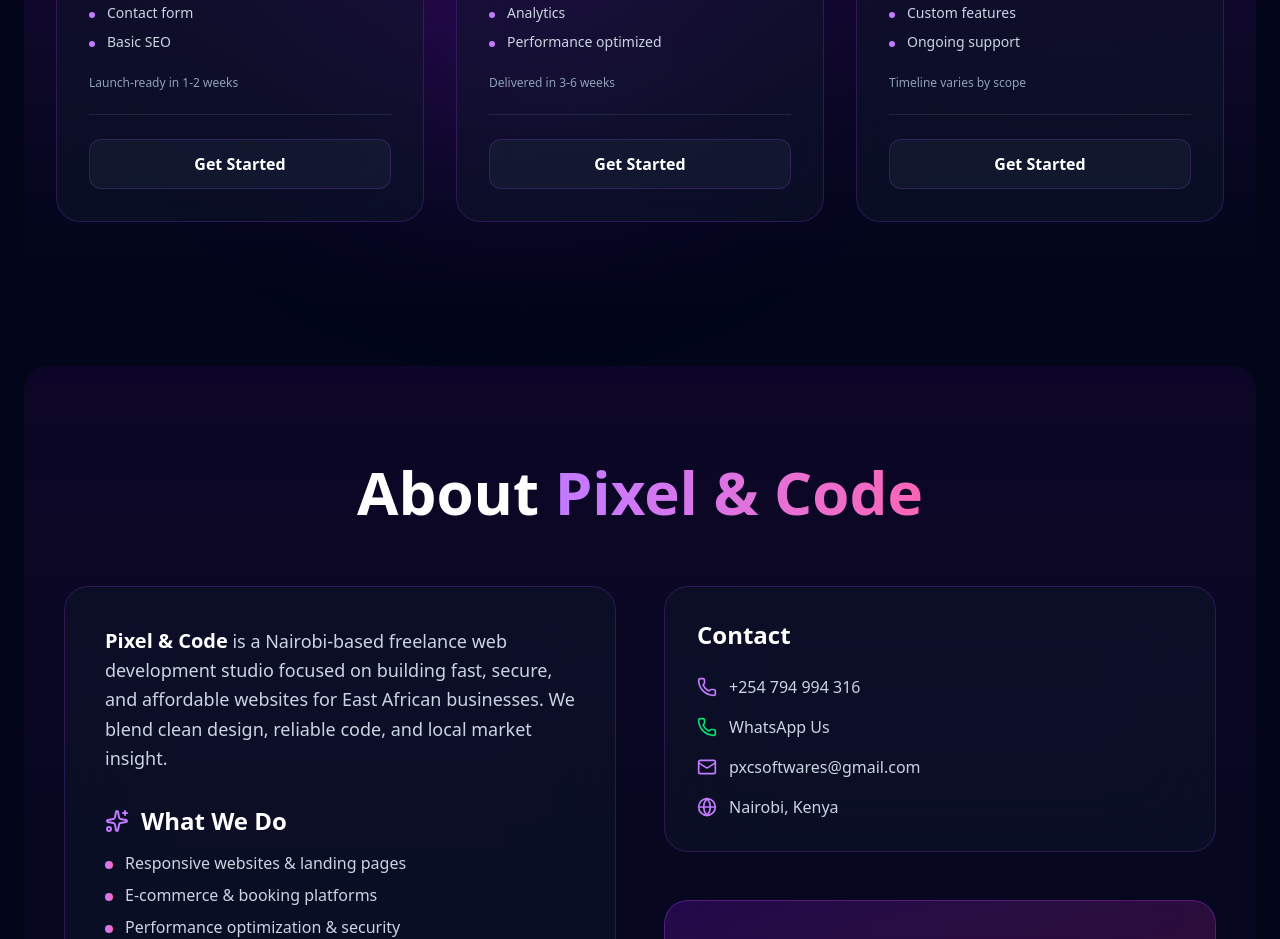
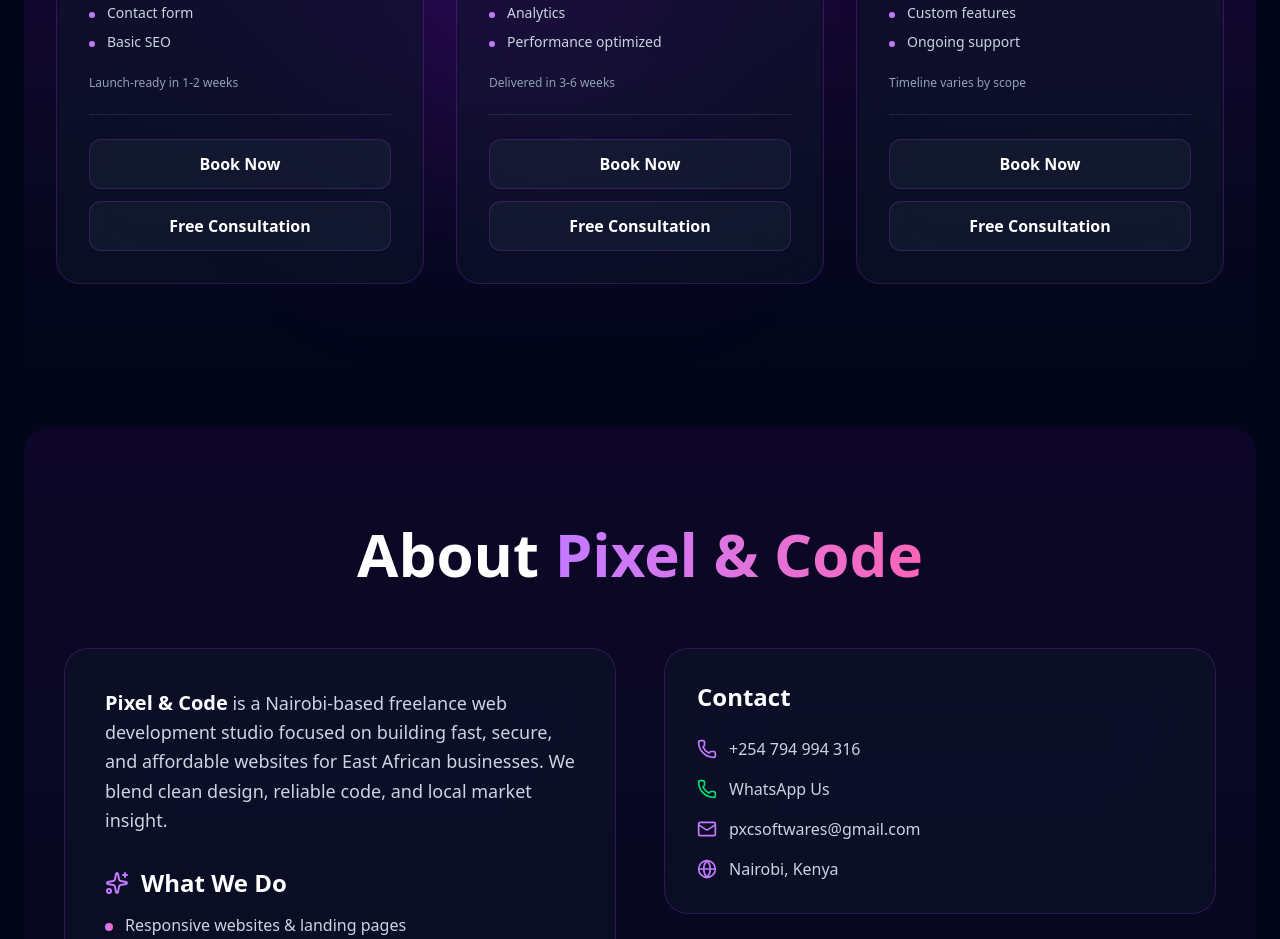
Before and after one commit to Alv3n-bot/Pixel-code, a React (Vite) app: page / in a window 1280 px wide. Shown: the part 1480-2419 px from the top of the page. Built offline with nearby package versions, Linux system fonts and the light colour scheme; no server answers.

Commit message:
Add Paystack

```diff
--- a/index.html
+++ b/index.html
@@ -143,6 +143,7 @@
   }
   </script>
 
+
   <!-- Services -->
   <script type="application/ld+json">
   {
@@ -230,6 +231,7 @@
     ]
   }
   </script>
+  <script src="https://js.paystack.co/v1/inline.js"></script>
 
 </head>
 <body>
--- a/src/App.jsx
+++ b/src/App.jsx
@@ -12,6 +12,7 @@
 import Fitness from './pages/fitness/Fitness';
 import Careers from './pages/careers/careers';
 import SalesDashboard from './pages/introToSales/Sales';
+import Confirmation from "./pages/Confirmation";
 
 //components
 import Contact from './components/Contact';
@@ -21,6 +22,8 @@
 import Portfolio from './components/Portfolio';
 import Hero from './components/Hero';
 import About from './components/About';
+
+
 
 function App() {
   const [mobileMenuOpen, setMobileMenuOpen] = useState(false);
@@ -68,6 +71,7 @@
         <Route path="/fitness-app" element={<Fitness />} />
         <Route path="/careers" element={<Careers />} />
         <Route path="/sales" element={<SalesDashboard />} />
+        <Route path="/confirmation" element={<Confirmation />} />
               </Routes>
     </Router>
   );
--- a/src/components/Services.jsx
+++ b/src/components/Services.jsx
@@ -13,7 +13,6 @@
       "Basic SEO",
     ],
     description: "Launch-ready in 1-2 weeks",
-    cta: "Get Started",
   },
   {
     id: 2,
@@ -27,7 +26,6 @@
       "Performance optimized",
     ],
     description: "Delivered in 3-6 weeks",
-    cta: "Get Started",
   },
   {
     id: 3,
@@ -41,7 +39,6 @@
       "Ongoing support",
     ],
     description: "Timeline varies by scope",
-    cta: "Get Started",
   },
 ];
 
@@ -57,11 +54,8 @@
         const locData = await locRes.json();
         const currencyCode = locData.currency || "KES";
 
-        const rateRes = await fetch(
-          `https://api.exchangerate-api.com/v4/latest/KES`
-        );
+        const rateRes = await fetch(`https://api.exchangerate-api.com/v4/latest/KES`);
         const rateData = await rateRes.json();
-
         const conversionRate = rateData?.rates?.[currencyCode];
 
         if (conversionRate && conversionRate > 0) {
@@ -69,47 +63,18 @@
           setRate(conversionRate);
 
           const symbols = {
-            USD: "$",
-            EUR: "€",
-            GBP: "£",
-            INR: "₹",
-            KES: "KSh",
-            NGN: "₦",
-            ZAR: "R",
-            CAD: "CA$",
-            AUD: "A$",
-            JPY: "¥",
-            CNY: "¥",
-            BRL: "R$",
-            MXN: "MX$",
-            AED: "د.إ",
-            SAR: "﷼",
-            TRY: "₺",
-            RUB: "₽",
-            KRW: "₩",
-            SGD: "S$",
-            HKD: "HK$",
-            SEK: "kr",
-            NOK: "kr",
-            DKK: "kr",
-            CHF: "CHF",
-            PLN: "zł",
-            THB: "฿",
-            IDR: "Rp",
-            MYR: "RM",
-            PHP: "₱",
-            VND: "₫",
-            EGP: "E£",
-            ILS: "₪",
-            CLP: "CLP$",
-            ARS: "ARS$",
-            COP: "COL$",
+            USD: "$", EUR: "€", GBP: "£", INR: "₹", KES: "KSh",
+            NGN: "₦", ZAR: "R", CAD: "CA$", AUD: "A$", JPY: "¥", CNY: "¥",
+            BRL: "R$", MXN: "MX$", AED: "د.إ", SAR: "﷼", TRY: "₺", RUB: "₽",
+            KRW: "₩", SGD: "S$", HKD: "HK$", SEK: "kr", NOK: "kr", DKK: "kr",
+            CHF: "CHF", PLN: "zł", THB: "฿", IDR: "Rp", MYR: "RM", PHP: "₱",
+            VND: "₫", EGP: "E£", ILS: "₪", CLP: "CLP$", ARS: "ARS$", COP: "COL$",
             PEN: "S/",
           };
           setSymbol(symbols[currencyCode] || currencyCode);
         }
-      } catch (err) {
-        // Silently fail and keep default KES values
+      } catch {
+        // fallback silently
       }
     }
 
@@ -119,6 +84,50 @@
   const formatPrice = (price) => {
     const converted = price * rate;
     return `${symbol} ${Math.round(converted).toLocaleString()}+`;
+  };
+
+  const handlePayment = (service) => {
+    const handler = PaystackPop.setup({
+      key: import.meta.env.VITE_PAYSTACK_PUBLIC_KEY,
+      email: "client@example.com",
+      amount: service.price * 100,
+      currency: currency || "KES",
+      ref: "pxc_" + new Date().getTime(),
+      metadata: {
+        custom_fields: [
+          {
+            display_name: "Service",
+            variable_name: "service_name",
+            value: service.title,
+          },
+        ],
+      },
+      callback: async function (response) {
+        try {
+          const res = await fetch("/api/verifyPayment", {
+            method: "POST",
+            headers: { "Content-Type": "application/json" },
+            body: JSON.stringify({ reference: response.reference }),
+          });
+          const data = await res.json();
+
+          if (data.success) {
+            window.location.href = `/confirmation?service=${encodeURIComponent(
+              service.title
+            )}&ref=${response.reference}`;
+          } else {
+            alert("Payment verification failed. Please contact support.");
+          }
+        } catch {
+          alert("Error verifying payment. Try again later.");
+        }
+      },
+      onClose: function () {
+        alert("Payment cancelled.");
+      },
+    });
+
+    handler.openIframe();
   };
 
   return (
@@ -179,6 +188,22 @@
                 {service.description}
               </p>
 
+              <div className="flex flex-col gap-1.5 sm:gap-2 md:gap-3">
+                {/* Book Now Button */}
+                <button
+                  onClick={(e) => {
+                    e.preventDefault();
+                    handlePayment(service);
+                  }}
+                  className="relative w-full flex justify-center items-center group text-white font-bold text-[9px] sm:text-[10px] md:text-sm lg:text-base py-1.5 sm:py-2 md:py-2.5 lg:py-3 rounded-md md:rounded-lg lg:rounded-xl bg-slate-800/40 border border-purple-500/20 hover:border-purple-400 transition-all duration-300"
+                >
+                  <span className="relative z-10 group-hover:text-purple-300 transition-all duration-300">
+                    Book Now
+                  </span>
+                  <div className="absolute inset-0 bg-gradient-to-r from-purple-600/30 to-pink-600/30 opacity-0 group-hover:opacity-100 transition-opacity duration-500 rounded-md md:rounded-lg lg:rounded-xl"></div>
+                </button>
+
+                {/* Free Consultation Button */}
                 <button
                   onClick={(e) => {
                     e.preventDefault();
@@ -187,10 +212,11 @@
                   className="relative w-full flex justify-center items-center group text-white font-bold text-[9px] sm:text-[10px] md:text-sm lg:text-base py-1.5 sm:py-2 md:py-2.5 lg:py-3 rounded-md md:rounded-lg lg:rounded-xl bg-slate-800/40 border border-purple-500/20 hover:border-purple-400 transition-all duration-300"
                 >
                   <span className="relative z-10 group-hover:text-purple-300 transition-all duration-300">
-                  {service.cta}
+                    Free Consultation
                   </span>
                   <div className="absolute inset-0 bg-gradient-to-r from-purple-600/30 to-pink-600/30 opacity-0 group-hover:opacity-100 transition-opacity duration-500 rounded-md md:rounded-lg lg:rounded-xl"></div>
                 </button>
+              </div>
             </div>
           </div>
         ))}
--- /dev/null
+++ b/src/pages/Confirmation.jsx
@@ -0,0 +1,40 @@
+import { useEffect, useState } from "react";
+import { useSearchParams } from "react-router-dom";
+
+export default function Confirmation() {
+  const [searchParams] = useSearchParams();
+  const service = searchParams.get("service");
+  const ref = searchParams.get("ref");
+  const [verified, setVerified] = useState(false);
+
+  useEffect(() => {
+    async function verify() {
+      try {
+        const res = await fetch("/api/verifyPayment", {
+          method: "POST",
+          headers: { "Content-Type": "application/json" },
+          body: JSON.stringify({ reference: ref }),
+        });
+        const data = await res.json();
+        setVerified(data.success);
+      } catch {
+        setVerified(false);
+      }
+    }
+    verify();
+  }, [ref]);
+
+  return (
+    <section className="min-h-screen flex flex-col justify-center items-center text-center bg-slate-950 text-white p-8">
+      <h1 className="text-3xl md:text-5xl font-black mb-4">
+        {verified ? "Payment Successful 🎉" : "Verifying Payment..."}
+      </h1>
+      {verified && (
+        <p className="text-lg md:text-xl text-slate-300">
+          Thank you for purchasing the <span className="text-purple-400">{service}</span> package.<br />
+          A confirmation email will be sent to you shortly.
+        </p>
+      )}
+    </section>
+  );
+}
```
Also changed, not shown: 1 other file (tests, documents, lock files or other folders). Lines whose indentation alone changed are shown as unchanged.
